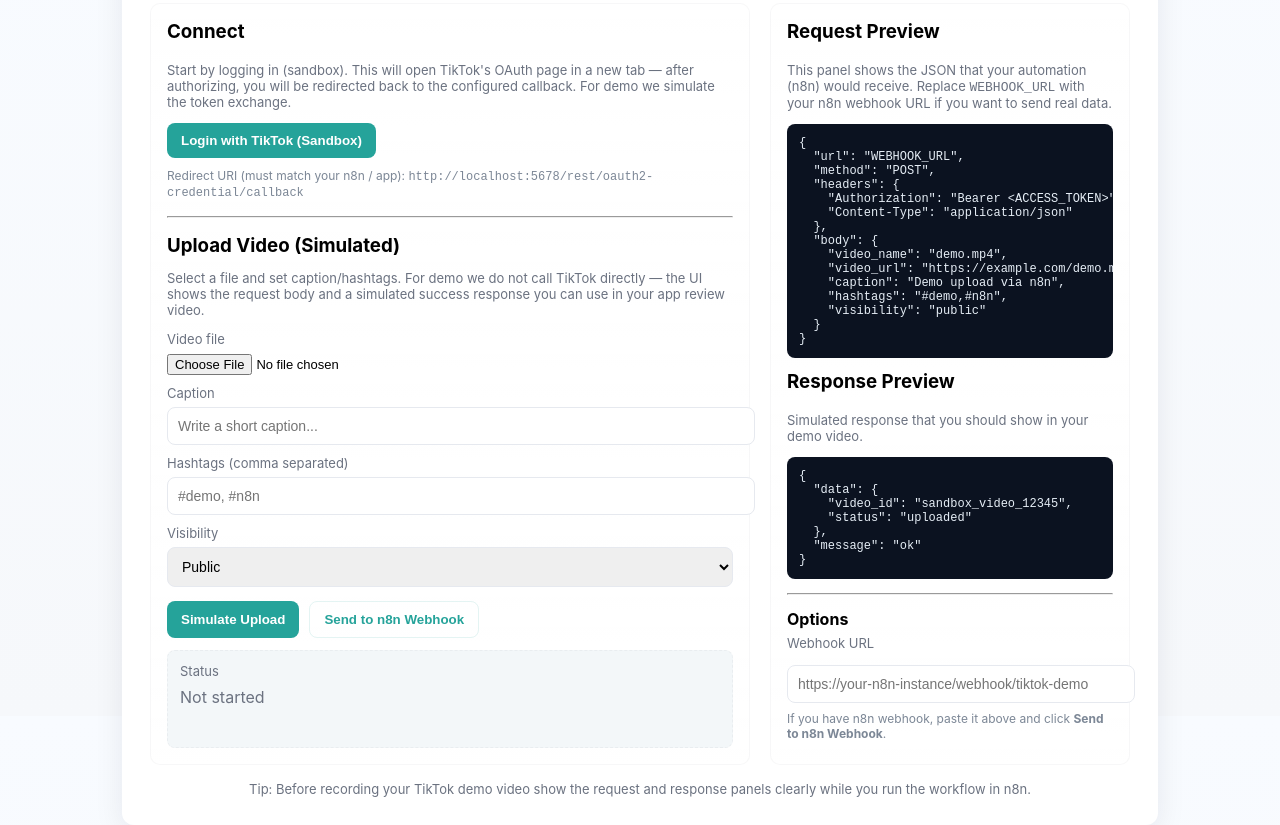
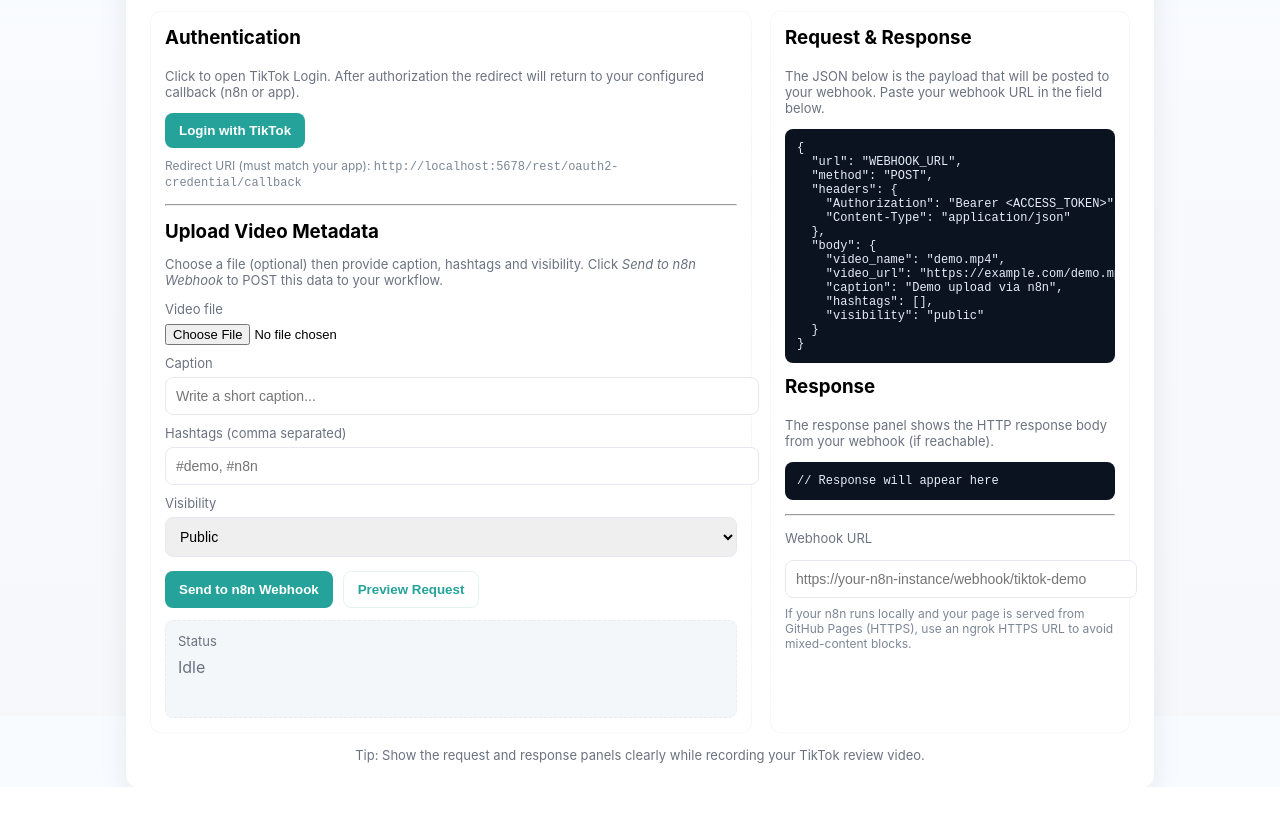
Before and after one commit to spam1811007-cyber/upload, a plain HTML site: page index.html in a window 1280 px wide. Shown: the part 84-909 px from the top of the page. After the commit the page ends 871 px from the top, so only its background shows below. Drawn offline with Linux system fonts and the light colour scheme.

Commit message:
Update index.html

```diff
--- a/index.html
+++ b/index.html
@@ -3,18 +3,18 @@
 <head>
   <meta charset="utf-8" />
   <meta name="viewport" content="width=device-width,initial-scale=1" />
-  <title>TikTok Integration Demo UI</title>
+  <title>TikTok Integration UI</title>
   <style>
     :root{--bg:#f6f8fb;--card:#ffffff;--muted:#6b7280;--accent:#25a39a;--danger:#ef4444}
     html,body{height:100%;margin:0;font-family:Inter,system-ui,Segoe UI,Roboto,"Helvetica Neue",Arial}
-    body{background:linear-gradient(180deg,#f8fbff 0%,var(--bg) 100%);display:flex;align-items:center;justify-content:center;padding:32px}
-    .container{width:980px;max-width:96%;background:var(--card);border-radius:12px;box-shadow:0 8px 30px rgba(15,23,42,0.08);padding:28px}
-    header{display:flex;gap:20px;align-items:center}
+    body{background:linear-gradient(180deg,#f8fbff 0%,var(--bg) 100%);display:flex;align-items:center;justify-content:center;padding:24px}
+    .container{width:980px;max-width:96%;background:var(--card);border-radius:12px;box-shadow:0 8px 30px rgba(15,23,42,0.08);padding:24px}
+    header{display:flex;gap:16px;align-items:center}
     .logo{width:56px;height:56px;border-radius:10px;background:linear-gradient(135deg,#25a39a,#0ea5a3);display:flex;align-items:center;justify-content:center;color:white;font-weight:700}
     h1{margin:0;font-size:20px}
-    p.lead{margin:4px 0 18px;color:var(--muted)}
-    .grid{display:grid;grid-template-columns:1fr 360px;gap:20px}
-    .card{background:linear-gradient(180deg,rgba(255,255,255,0.9),var(--card));padding:16px;border-radius:10px;border:1px solid rgba(15,23,42,0.03)}
+    p.lead{margin:4px 0 12px;color:var(--muted)}
+    .grid{display:grid;grid-template-columns:1fr 360px;gap:18px}
+    .card{background:linear-gradient(180deg,rgba(255,255,255,0.9),var(--card));padding:14px;border-radius:10px;border:1px solid rgba(15,23,42,0.03)}
     label{display:block;font-size:13px;color:var(--muted);margin-bottom:6px}
     input[type="text"],input[type="datetime-local"],select,textarea{width:100%;padding:10px;border-radius:8px;border:1px solid #e6e9ef;font-size:14px}
     input[type="file"]{font-size:13px}
@@ -24,7 +24,7 @@
     .small{font-size:13px;color:var(--muted)}
     .status{padding:12px;border-radius:8px;background:#f3f7f9;border:1px dashed rgba(15,23,42,0.04);min-height:72px}
     pre{background:#0b1220;color:#e6eef6;padding:12px;border-radius:8px;overflow:auto;font-size:12px}
-    footer{margin-top:16px;text-align:center;color:var(--muted);font-size:13px}
+    footer{margin-top:14px;text-align:center;color:var(--muted);font-size:13px}
     .hint{font-size:12px;color:#7c8796}
     @media (max-width:900px){.grid{grid-template-columns:1fr}}
   </style>
@@ -32,29 +32,29 @@
 <body>
   <div class="container" role="main">
     <header>
-      <div class="logo">TD</div>
+      <div class="logo">TI</div>
       <div>
-        <h1>TikTok Integration — Demo UI</h1>
-        <p class="lead">A simple frontend to demonstrate Login Kit + Content Posting flow (simulated for sandbox). Copy this file to GitHub Pages and replace the placeholders in the script.</p>
+        <h1>TikTok Integration — UI</h1>
+        <p class="lead">Use this interface to authenticate with TikTok (sandbox or production) and send video metadata to your automation webhook.</p>
       </div>
     </header>
 
-    <div class="grid" style="margin-top:18px">
+    <div class="grid" style="margin-top:14px">
       <div class="card">
-        <h3 style="margin-top:0">Connect</h3>
-        <p class="small">Start by logging in (sandbox). This will open TikTok's OAuth page in a new tab — after authorizing, you will be redirected back to the configured callback. For demo we simulate the token exchange.</p>
-        <div style="margin-top:12px" id="connect-area">
+        <h3 style="margin-top:0">Authentication</h3>
+        <p class="small">Click to open TikTok Login. After authorization the redirect will return to your configured callback (n8n or app).</p>
+        <div style="margin-top:10px" id="connect-area">
           <div class="row" style="margin-bottom:10px">
-            <button id="btn-login">Login with TikTok (Sandbox)</button>
+            <button id="btn-login">Login with TikTok</button>
             <button id="btn-logout" class="ghost" style="display:none">Logout</button>
           </div>
-          <div class="small hint">Redirect URI (must match your n8n / app): <code id="redirect-uri">http://localhost:5678/rest/oauth2-credential/callback</code></div>
+          <div class="small hint">Redirect URI (must match your app): <code id="redirect-uri">http://localhost:5678/rest/oauth2-credential/callback</code></div>
         </div>
 
-        <hr style="margin:16px 0">
+        <hr style="margin:14px 0">
 
-        <h3 style="margin:0 0 8px">Upload Video (Simulated)</h3>
-        <p class="small">Select a file and set caption/hashtags. For demo we do not call TikTok directly — the UI shows the request body and a simulated success response you can use in your app review video.</p>
+        <h3 style="margin:0 0 8px">Upload Video Metadata</h3>
+        <p class="small">Choose a file (optional) then provide caption, hashtags and visibility. Click <em>Send to n8n Webhook</em> to POST this data to your workflow.</p>
 
         <div style="margin-top:10px">
           <label>Video file</label>
@@ -81,60 +81,57 @@
         </div>
 
         <div style="margin-top:14px" class="row">
-          <button id="btn-simulate">Simulate Upload</button>
-          <button id="btn-webhook" class="ghost">Send to n8n Webhook</button>
+          <button id="btn-send">Send to n8n Webhook</button>
+          <button id="btn-preview" class="ghost">Preview Request</button>
         </div>
 
         <div style="margin-top:12px" class="status" id="statusBox">
           <div class="small">Status</div>
-          <div id="statusText" style="margin-top:8px;color:var(--muted)">Not started</div>
+          <div id="statusText" style="margin-top:8px;color:var(--muted)">Idle</div>
         </div>
 
       </div>
 
       <div class="card">
-        <h3 style="margin-top:0">Request Preview</h3>
-        <p class="small">This panel shows the JSON that your automation (n8n) would receive. Replace <code>WEBHOOK_URL</code> with your n8n webhook URL if you want to send real data.</p>
+        <h3 style="margin-top:0">Request & Response</h3>
+        <p class="small">The JSON below is the payload that will be posted to your webhook. Paste your webhook URL in the field below.</p>
         <pre id="requestPreview">// Request will appear here</pre>
 
-        <h3 style="margin-top:12px">Response Preview</h3>
-        <p class="small">Simulated response that you should show in your demo video.</p>
+        <h3 style="margin-top:12px">Response</h3>
+        <p class="small">The response panel shows the HTTP response body from your webhook (if reachable).</p>
         <pre id="responsePreview">// Response will appear here</pre>
 
         <hr style="margin:14px 0">
-        <h4 style="margin:6px 0">Options</h4>
         <div style="display:flex;gap:10px;align-items:center">
           <label style="font-size:13px;color:var(--muted)">Webhook URL</label>
         </div>
         <input type="text" id="webhookUrl" placeholder="https://your-n8n-instance/webhook/tiktok-demo" style="margin-top:8px">
-        <div style="margin-top:8px" class="small hint">If you have n8n webhook, paste it above and click <strong>Send to n8n Webhook</strong>.</div>
+        <div style="margin-top:8px" class="small hint">If your n8n runs locally and your page is served from GitHub Pages (HTTPS), use an ngrok HTTPS URL to avoid mixed-content blocks.</div>
       </div>
     </div>
 
     <footer>
-      <div class="small">Tip: Before recording your TikTok demo video show the request and response panels clearly while you run the workflow in n8n.</div>
+      <div class="small">Tip: Show the request and response panels clearly while recording your TikTok review video.</div>
     </footer>
   </div>
 
   <script>
-    // ======= PLACEHOLDERS ========
-    // Replace CLIENT_KEY and REDIRECT_URI with your values if you want live OAuth (sandbox) to open.
+    // ====== Configuration ======
+    // Optionally set CLIENT_KEY to enable opening TikTok OAuth URL. Leave as 'YOUR_CLIENT_KEY' to skip.
     const CLIENT_KEY = 'YOUR_CLIENT_KEY';
     const REDIRECT_URI = document.getElementById('redirect-uri').textContent.trim();
     const SCOPE = encodeURIComponent('user.info.profile user.info.stats');
     const STATE = 'tiktok_demo_' + Math.random().toString(36).slice(2,9);
-    // sandbox auth URL template (may not be reachable in all regions)
     const AUTH_URL = `https://open-api-sandbox.tiktokglobalapi.com/platform/oauth/connect/?client_key=${CLIENT_KEY}&response_type=code&scope=${SCOPE}&redirect_uri=${encodeURIComponent(REDIRECT_URI)}&state=${STATE}&access_type=offline`;
 
+    // ====== Elements ======
     const elLogin = document.getElementById('btn-login');
     const elLogout = document.getElementById('btn-logout');
     const statusText = document.getElementById('statusText');
 
-    // UI helpers
     function toJson(obj){return JSON.stringify(obj, null, 2)}
 
-    // Build request preview
-    function buildRequestPreview(){
+    function buildPayload(){
       const file = document.getElementById('videoFile').files[0];
       const caption = document.getElementById('caption').value;
       const hashtags = document.getElementById('hashtags').value;
@@ -145,57 +142,41 @@
         video_name: file ? file.name : 'demo.mp4',
         video_url: 'https://example.com/demo.mp4',
         caption: caption || 'Demo upload via n8n',
-        hashtags: hashtags || '#demo,#n8n',
+        hashtags: hashtags ? hashtags.split(',').map(s=>s.trim()) : [],
         visibility: visibility
       };
 
       document.getElementById('requestPreview').textContent = toJson({ url: webhook, method: 'POST', headers: { Authorization: 'Bearer <ACCESS_TOKEN>', 'Content-Type': 'application/json' }, body: payload });
-
-      const resp = { data: { video_id: 'sandbox_video_12345', status: 'uploaded' }, message: 'ok' };
-      document.getElementById('responsePreview').textContent = toJson(resp);
-      return { payload, resp };
+      return {payload, webhook};
     }
 
-    // Simulate upload
-    document.getElementById('btn-simulate').addEventListener('click', async ()=>{
-      statusText.textContent = 'Preparing upload...';
-      const { payload, resp } = buildRequestPreview();
-      await new Promise(r=>setTimeout(r,900));
-      statusText.textContent = 'Uploading...';
-      await new Promise(r=>setTimeout(r,1200));
-      statusText.textContent = 'Upload complete';
-      document.getElementById('responsePreview').textContent = JSON.stringify(resp, null, 2);
+    document.getElementById('btn-preview').addEventListener('click', ()=>{
+      buildPayload();
+      statusText.textContent = 'Preview updated';
     });
 
-    // Send to n8n webhook
-    document.getElementById('btn-webhook').addEventListener('click', async ()=>{
-      const webhook = document.getElementById('webhookUrl').value.trim();
-      if(!webhook){ alert('Please set your n8n webhook URL in the Webhook URL field.'); return }
-      const { payload, resp } = buildRequestPreview();
+    document.getElementById('btn-send').addEventListener('click', async ()=>{
+      const {payload, webhook} = buildPayload();
+      if(!webhook || webhook === 'WEBHOOK_URL'){
+        alert('Please enter your webhook URL in the Webhook URL field.');
+        return;
+      }
       statusText.textContent = 'Sending to webhook...';
       try{
         const res = await fetch(webhook, { method: 'POST', headers: {'Content-Type':'application/json'}, body: JSON.stringify(payload) });
-        if(res.ok){
-          statusText.textContent = 'n8n webhook received the data';
-        } else {
-          statusText.textContent = 'Webhook responded with status ' + res.status;
-        }
+        const text = await res.text();
+        document.getElementById('responsePreview').textContent = text || ('HTTP ' + res.status);
+        statusText.textContent = 'Webhook responded: ' + res.status;
       }catch(err){
-        statusText.textContent = 'Webhook error: ' + err.message;
+        document.getElementById('responsePreview').textContent = err.message;
+        statusText.textContent = 'Error sending to webhook';
       }
     });
 
-    // Login button (opens auth URL in new tab) — useful if sandbox oauth is reachable
-    elLogin.addEventListener('click', (e)=>{
+    elLogin.addEventListener('click', ()=>{
       if(CLIENT_KEY === 'YOUR_CLIENT_KEY'){
-        if(!confirm('CLIENT_KEY is not set. The demo will simulate OAuth. Click OK to continue with simulation or Cancel to open the OAuth URL.')){
-          // open auth URL anyway
-          window.open(AUTH_URL, '_blank');
-        } else {
-          // simulate login
-          statusText.textContent = 'Simulated login: sandbox_user_12345';
-          elLogin.style.display = 'none'; elLogout.style.display = 'inline-block';
-        }
+        // open the auth URL anyway — user can replace CLIENT_KEY in the file
+        window.open(AUTH_URL, '_blank');
       } else {
         window.open(AUTH_URL, '_blank');
       }
@@ -206,15 +187,8 @@
       elLogin.style.display = 'inline-block'; elLogout.style.display = 'none';
     });
 
-    // Initialize preview on load
-    buildRequestPreview();
-
-    // Rebuild preview when input changes
-    document.getElementById('caption').addEventListener('input', buildRequestPreview);
-    document.getElementById('hashtags').addEventListener('input', buildRequestPreview);
-    document.getElementById('visibility').addEventListener('change', buildRequestPreview);
-    document.getElementById('videoFile').addEventListener('change', buildRequestPreview);
-    document.getElementById('webhookUrl').addEventListener('input', buildRequestPreview);
+    // initialize
+    buildPayload();
   </script>
 </body>
 </html>
```
